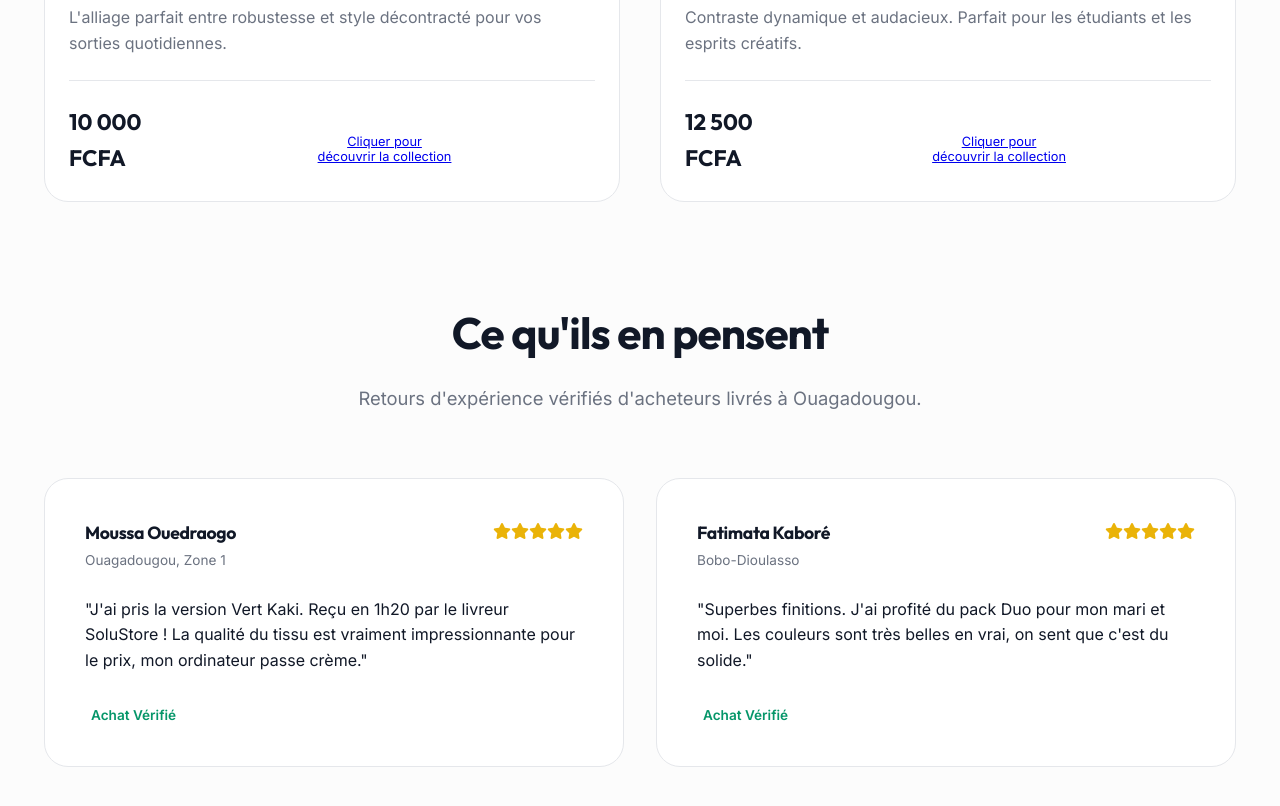
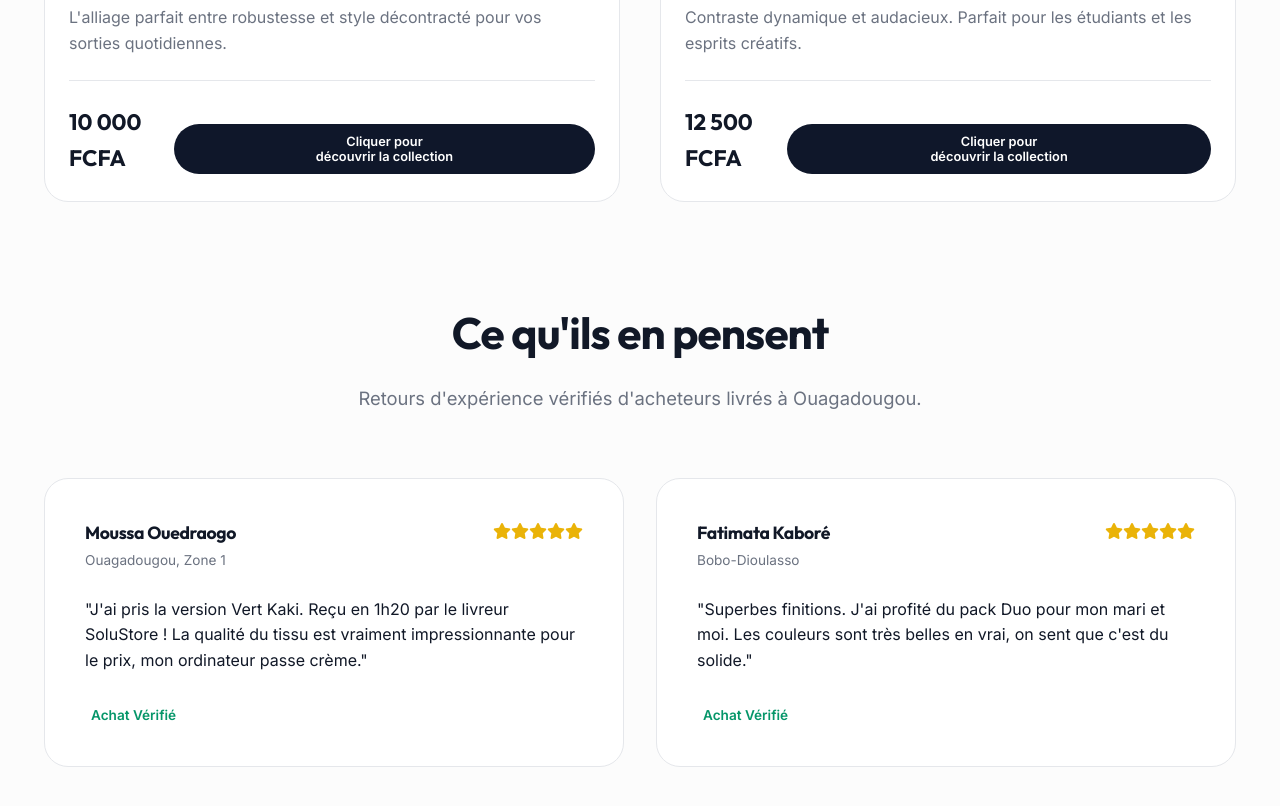
Before and after one commit to kafandoalfred-lang/Solustore-boutique, a plain HTML site: page index.html in a window 1280 px wide. Shown: the part 1610-2416 px from the top of the page. Drawn offline with Linux system fonts and the light colour scheme.

Commit message:
Use btn-header class for navy blue solid buttons in catalog

```diff
--- a/index.html
+++ b/index.html
@@ -103,7 +103,7 @@
                     <p class="dyn-desc fade-in">Dos renforcé ultra confortable. Idéal pour voyager avec vos habits et votre ordinateur 15.6".</p>
                     <div class="price-row">
                         <strong>10 000 FCFA</strong>
-                        <a href="produit-landkaidi.html" class="btn-primary" style="padding: 0.6rem 1rem; font-size: 0.8rem; line-height: 1.2; width: 100%; text-align: center; margin-top: 1rem;">Cliquer pour<br>découvrir la collection</a>
+                        <a href="produit-landkaidi.html" class="btn-header" style="padding: 0.6rem 1rem; font-size: 0.8rem; line-height: 1.2; width: 100%; text-align: center; margin-top: 1rem;">Cliquer pour<br>découvrir la collection</a>
                     </div>
                 </div>
 
@@ -117,7 +117,7 @@
                     <p class="dyn-desc fade-in">Finition naturelle matte avec petite pochette zippée assortie pour vos accessoires.</p>
                     <div class="price-row">
                         <strong>12 500 FCFA</strong>
-                        <a href="produit-sac.html" class="btn-primary" style="padding: 0.6rem 1rem; font-size: 0.8rem; line-height: 1.2; width: 100%; text-align: center; margin-top: 1rem;">Cliquer pour<br>découvrir la collection</a>
+                        <a href="produit-sac.html" class="btn-header" style="padding: 0.6rem 1rem; font-size: 0.8rem; line-height: 1.2; width: 100%; text-align: center; margin-top: 1rem;">Cliquer pour<br>découvrir la collection</a>
                     </div>
                 </div>
             </div>
```
